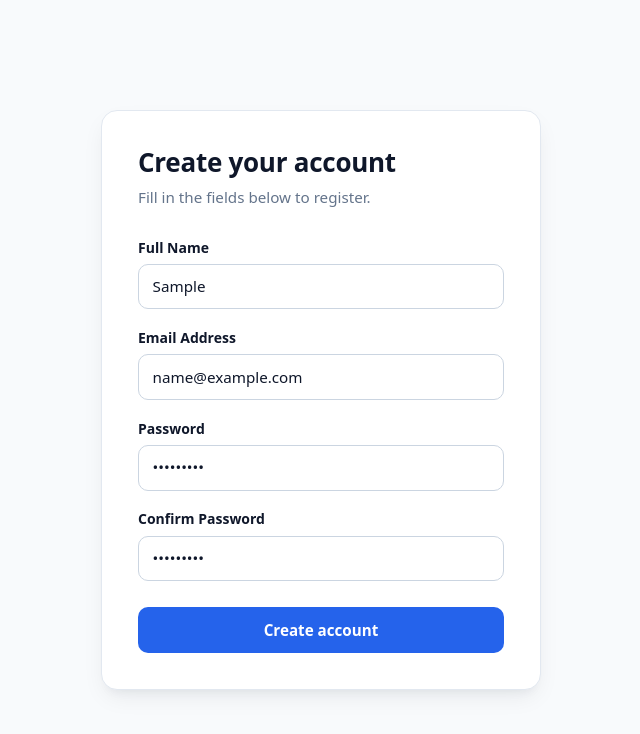
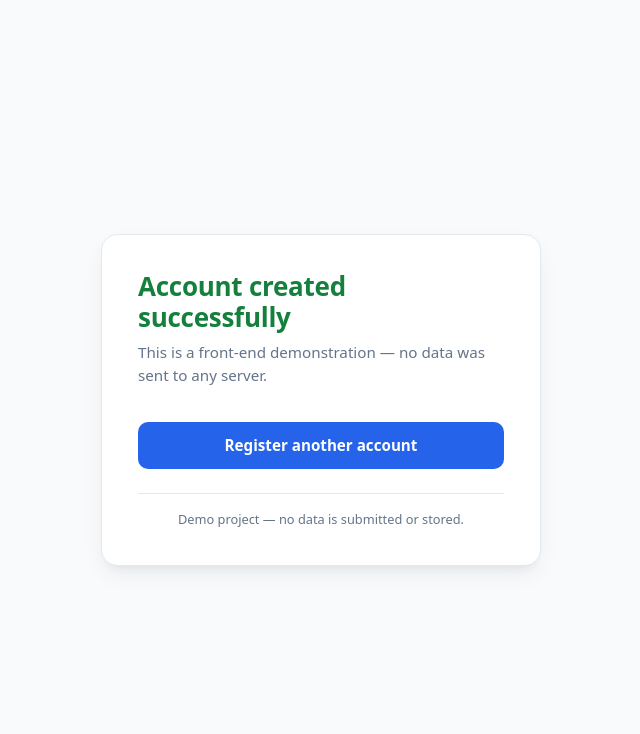
Before and after one commit to Jan030100/login_page, a React (Vite) app: page / in a window 1280 px wide. Both pictures are taken after typing "Sample", "name@example.com", "Sample123", "Sample123" into the empty fields and a click on the button "Create account". Shown: the top 734 px of the page, without its empty margins (319-959 px from the left). Built offline with nearby package versions, Linux system fonts and the light colour scheme.

Commit message:
add success state

```diff
--- a/src/App.css
+++ b/src/App.css
@@ -136,3 +136,15 @@
   font-size: 0.8rem;
   line-height: 1.35;
 }
+.card__header--success h1 {
+  color: #15803d;
+}
+
+.card__note {
+  margin-top: 1.5rem;
+  padding-top: 1rem;
+  border-top: 1px solid var(--color-border);
+  color: var(--color-text-muted);
+  font-size: 0.8rem;
+  text-align: center;
+}
--- a/src/App.jsx
+++ b/src/App.jsx
@@ -19,6 +19,7 @@ const INITIAL_ERRORS = {
 function App() {
   const [formData, setFormData] = useState(INITIAL_FORM_DATA);
   const [errors, setErrors] = useState(INITIAL_ERRORS);
+  const [isSubmitted, setIsSubmitted] = useState(false);
 
   function handleChange(event) {
     const { name, value } = event.target;
@@ -47,12 +48,39 @@ function App() {
       return;
     }
 
-    console.log("Submitted:", formData);
+    // نجاح: عرض توضيحي فقط — لا إرسال لأي خادم، ولا تخزين لكلمات المرور.
+    setFormData(INITIAL_FORM_DATA);
+    setErrors(INITIAL_ERRORS);
+    setIsSubmitted(true);
+  }
+
+  function handleReset() {
+    setIsSubmitted(false);
   }
 
   return (
     <main className="page">
       <section className="card" aria-labelledby="form-title">
+        {isSubmitted ? (
+          <div role="status">
+            <header className="card__header card__header--success">
+              <h1 id="form-title">Account created successfully</h1>
+              <p>
+                This is a front-end demonstration — no data was sent to any
+                server.
+              </p>
+            </header>
+
+            <button
+              type="button"
+              className="form__submit"
+              onClick={handleReset}
+            >
+              Register another account
+            </button>
+          </div>
+        ) : (
+          <>
             <header className="card__header">
               <h1 id="form-title">Create your account</h1>
               <p>Fill in the fields below to register.</p>
@@ -72,7 +100,9 @@ function App() {
                   value={formData.fullName}
                   onChange={handleChange}
                   aria-invalid={Boolean(errors.fullName)}
-              aria-describedby={errors.fullName ? "fullName-error" : undefined}
+                  aria-describedby={
+                    errors.fullName ? "fullName-error" : undefined
+                  }
                 />
                 {errors.fullName && (
                   <p id="fullName-error" className="form__error" role="alert">
@@ -116,7 +146,9 @@ function App() {
                   value={formData.password}
                   onChange={handleChange}
                   aria-invalid={Boolean(errors.password)}
-              aria-describedby={errors.password ? "password-error" : undefined}
+                  aria-describedby={
+                    errors.password ? "password-error" : undefined
+                  }
                 />
                 {errors.password && (
                   <p id="password-error" className="form__error" role="alert">
@@ -139,7 +171,9 @@ function App() {
                   onChange={handleChange}
                   aria-invalid={Boolean(errors.confirmPassword)}
                   aria-describedby={
-                errors.confirmPassword ? "confirmPassword-error" : undefined
+                    errors.confirmPassword
+                      ? "confirmPassword-error"
+                      : undefined
                   }
                 />
                 {errors.confirmPassword && (
@@ -157,6 +191,12 @@ function App() {
                 Create account
               </button>
             </form>
+          </>
+        )}
+
+        <p className="card__note">
+          Demo project — no data is submitted or stored.
+        </p>
       </section>
     </main>
   );
```
Lines whose indentation alone changed are shown as unchanged.
